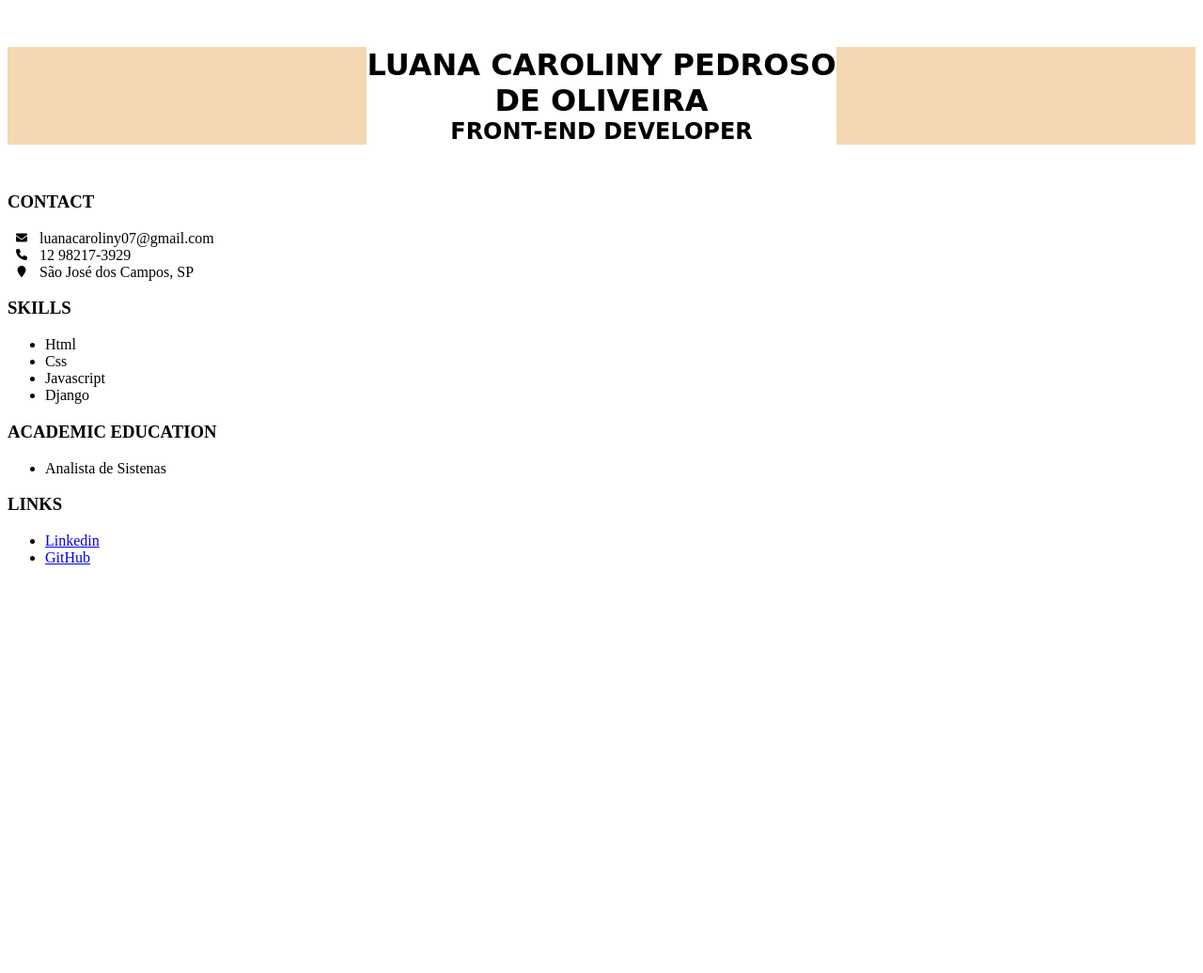
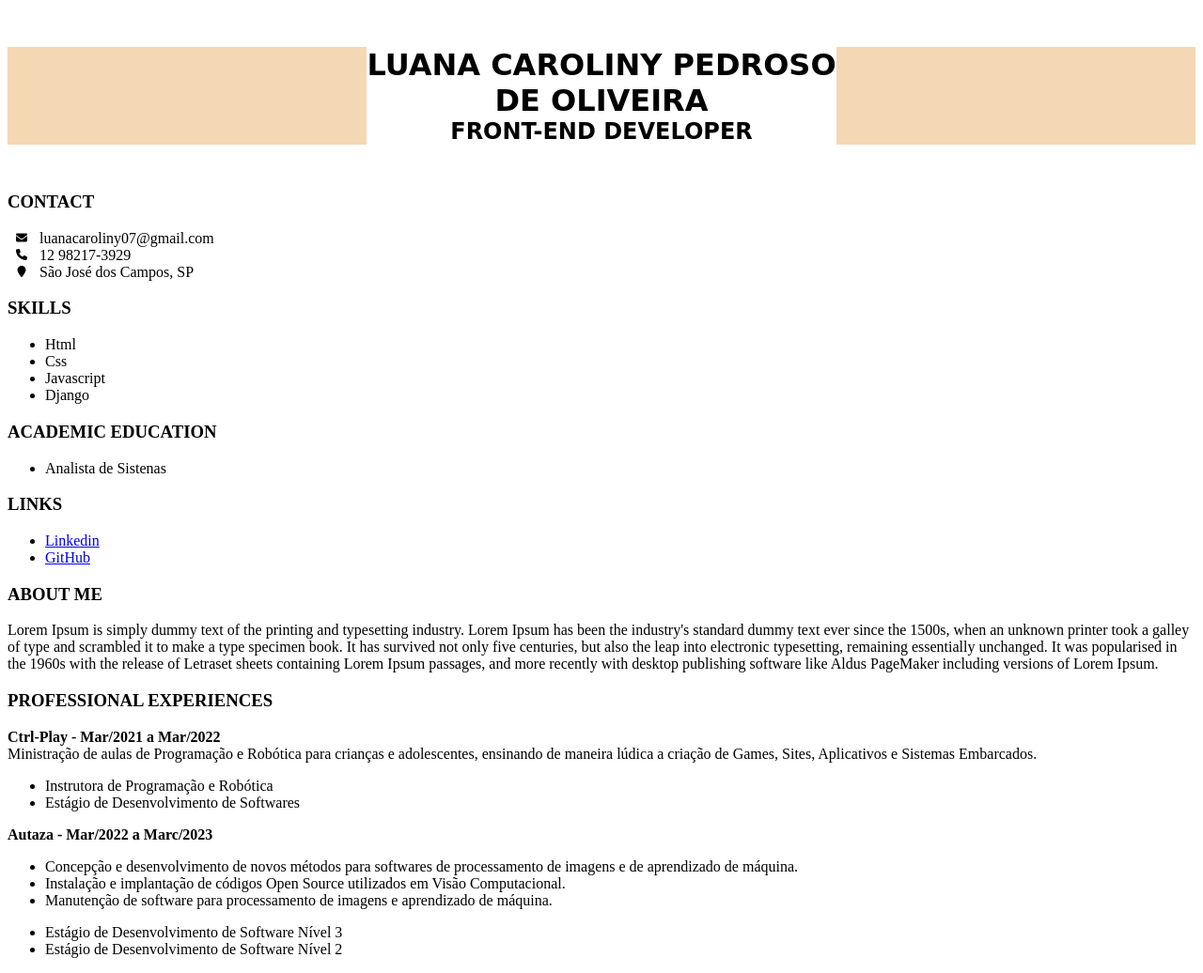
Before and after one commit to luacarol/curriculum_page, a plain HTML site: page index.html in a window 1280 px wide. Shown: the whole page at 94% size. Before the commit the page ends 800 px from the top, so only its background shows below. Drawn offline with Linux system fonts and the light colour scheme; a web font is replaced by a local one.

Commit message:
Put examples texts

```diff
--- a/index.html
+++ b/index.html
@@ -62,7 +62,35 @@
             </div>
         </div>
 
-        <div id="content"></div>
+        <div id="content">
+            <div class="card">
+                <h3>About me</h3>
+                <p>Lorem Ipsum is simply dummy text of the printing and typesetting industry. Lorem Ipsum has been the industry's standard dummy text ever since the 1500s, when an unknown printer took a galley of type and scrambled it to make a type specimen book. It has survived not only five centuries, but also the leap into electronic typesetting, remaining essentially unchanged. It was popularised in the 1960s with the release of Letraset sheets containing Lorem Ipsum passages, and more recently with desktop publishing software like Aldus PageMaker including versions of Lorem Ipsum.</p>
+            </div>
+            <div class="card">
+                <h3>Professional Experiences</h3>
+                <p>
+                    <b>Ctrl-Play - Mar/2021 a Mar/2022</b><br>
+                    Ministração de aulas de Programação e Robótica para crianças e adolescentes, ensinando de maneira lúdica a criação de Games, Sites, Aplicativos e Sistemas Embarcados.
+                    <ul>
+                        <li>Instrutora de Programação e Robótica</li>
+                        <li>Estágio de Desenvolvimento de Softwares</li>
+                    </ul>
+                </p>
+                <p>
+                    <b>Autaza - Mar/2022 a Marc/2023</b><br>
+                    <ul>
+                        <li>Concepção e desenvolvimento de novos métodos para softwares de processamento de imagens e de aprendizado de máquina.</li>
+                        <li>Instalação e implantação de códigos Open Source utilizados em Visão Computacional.</li>
+                        <li>Manutenção de software para processamento de imagens e aprendizado de máquina.</li>
+                    </ul>
+                    <ul>
+                        <li>Estágio de Desenvolvimento de Software Nível 3</li>
+                        <li>Estágio de Desenvolvimento de Software Nível 2</li>
+                    </ul>
+                </p>
+            </div>
+        </div>
     </div>
 
 </body>
```
